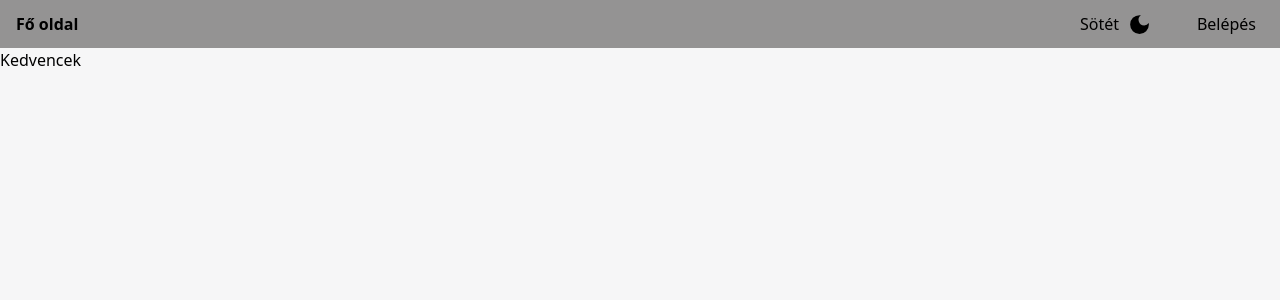
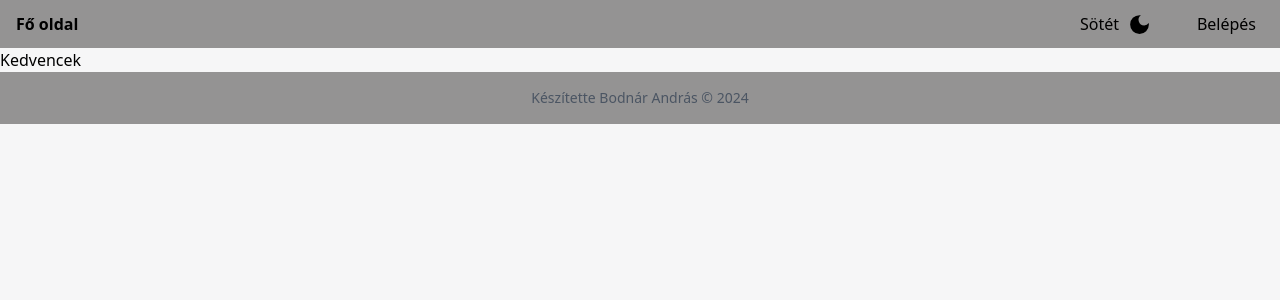
Before and after one commit to thespekky/react_app, a React (Vite) app in the folder frontend/: page /kedvencek in a window 1280 px wide. Shown: the top 300 px of the page. Built offline with nearby package versions, Linux system fonts and the light colour scheme.

Commit message:
footer elkészítése

```diff
--- a/frontend/src/App.jsx
+++ b/frontend/src/App.jsx
@@ -9,6 +9,7 @@ import Login from "./Components/Pages/Login/login.jsx";
 import Logout from "./Components/Pages/Logout/logout.jsx";
 import Kosaras from "./Components/Pages/Kosaras/kosaras.jsx";
 import Kedvencek from "./Components/Pages/Kedvencek/kedvencek.jsx";
+import Footer from "./Components/Footer/Footer.jsx";
 
 function App() {
   return (
@@ -24,6 +25,7 @@ function App() {
             <Route path="/kosarasok/:id" element={<Kosaras />}></Route>
             <Route path="/kedvencek" element={<Kedvencek />}></Route>
           </Routes>
+          <Footer />
         </AlertPRovider>
       </AuthProvider>
     </>
--- /dev/null
+++ b/frontend/src/Components/Footer/Footer.jsx
@@ -0,0 +1,13 @@
+export default function Footer() {
+  return (
+    <>
+      <footer className="relative w-full bg-backgroundcolor py-4 text-gray-600">
+        <div className="container mx-auto px-4">
+          <h2 className="text-center text-sm">
+            Készítette Bodnár András © {new Date().getFullYear()}
+          </h2>
+        </div>
+      </footer>
+    </>
+  );
+}
```
